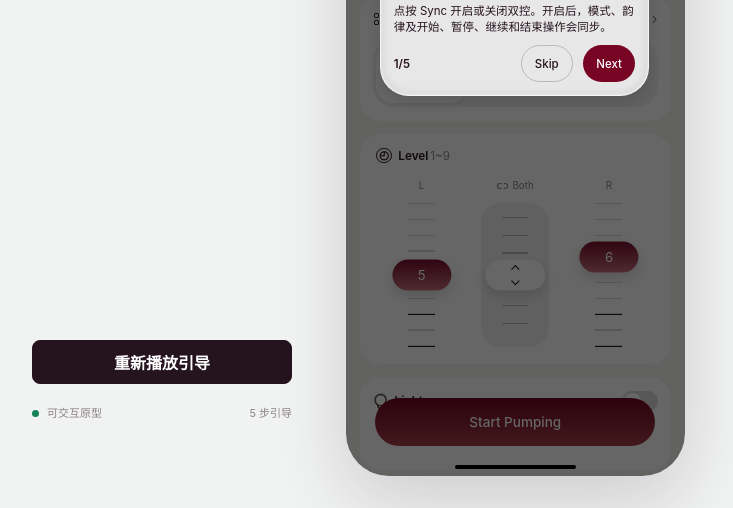
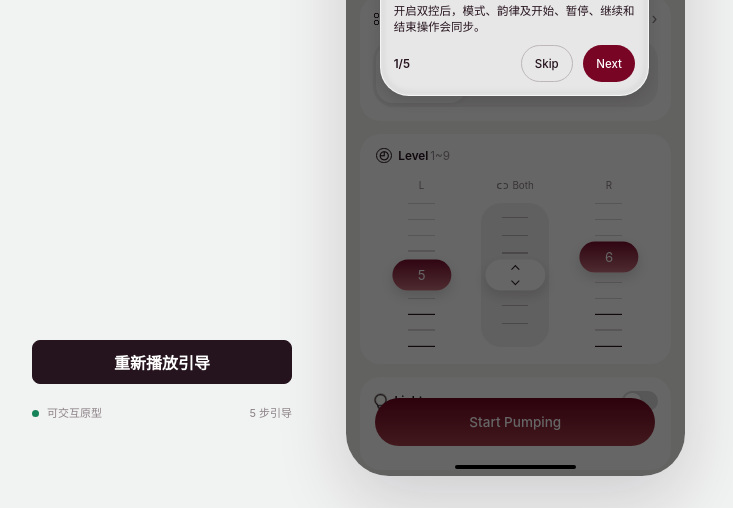
Before and after one commit to liuyuanyuan808-debug/onboarding-guide, a plain HTML site: page index.html in a window 1280 px wide. Shown: the part 292-800 px from the top of the page, without its empty margins (256-989 px from the left). Drawn offline with Linux system fonts and the light colour scheme.

Commit message:
恢复 M5 Ultra 前四步引导原版文案

```diff
--- a/app.js
+++ b/app.js
@@ -2,22 +2,22 @@ const guideSteps = [
   {
     target: "sync",
     title: "双控同步操作",
-    body: "点按 Sync 开启或关闭双控。开启后，模式、韵律及开始、暂停、继续和结束操作会同步。",
+    body: "开启双控后，模式、韵律及开始、暂停、继续和结束操作会同步。",
   },
   {
     target: "single",
     title: "单独管理设备",
-    body: "关闭 Sync 后，点按左侧或右侧奶碗切换当前设备。选中的一侧会高亮，可单独管理。",
+    body: "解除 Sync 后，选中左侧奶碗，即可单独调节该设备的模式、韵律及开始、暂停、继续和结束状态。",
   },
   {
     target: "levels",
     title: "档位独立调节",
-    body: "拖动左右标尺可独立调节。用 Both 同时调节两侧，也可切到 Milk Boost 继续调档。",
+    body: "无论是否开启双控，左右档位都可独立调节。\n如需同时调节，请选择Both.",
   },
   {
     target: "light",
-    title: "调节夜灯",
-    body: "点按开关可开启或关闭夜灯，拖动滑块可调节亮度。开启 Auto 后，暂停吸乳时会自动亮灯。",
+    title: "选择亮灯模式",
+    body: "亮灯支持手动和 AUTO 两种模式。选择AUTO后，暂停吸乳时自动亮灯，可在设置中调整亮灯时长。",
   },
   {
     target: "duration",
--- a/index.html
+++ b/index.html
@@ -6,7 +6,7 @@
   <meta name="theme-color" content="#f7f5f3">
   <link rel="icon" href="data:,">
   <title>M5 Ultra 双控与亮灯新手引导 Demo</title>
-  <link rel="stylesheet" href="styles.css?v=20261124-1823">
+  <link rel="stylesheet" href="styles.css?v=20261124-1925">
 </head>
 <body>
   <main class="demo-shell">
@@ -166,8 +166,7 @@
           </span>
         <article class="coachmark">
           <h2 id="guideTitle">双控同步操作</h2>
-          <p id="guideBody">开启双控后，模式、韵律及开始、暂停、继续
-            和结束操作会同步。</p>
+          <p id="guideBody">开启双控后，模式、韵律及开始、暂停、继续和结束操作会同步。</p>
           <div class="coach-actions">
             <span id="guideCount" aria-live="polite">1/5</span>
             <button class="skip-button" id="skipGuide">Skip</button>
@@ -191,6 +190,6 @@
       <div class="toast" id="toast" role="status" aria-live="polite"></div>
     </section>
   </main>
-  <script src="app.js?v=20261124-1823"></script>
+  <script src="app.js?v=20261124-1925"></script>
 </body>
 </html>
```
